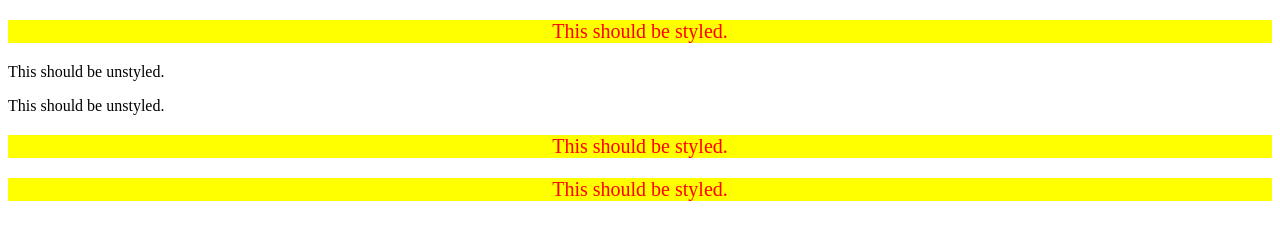
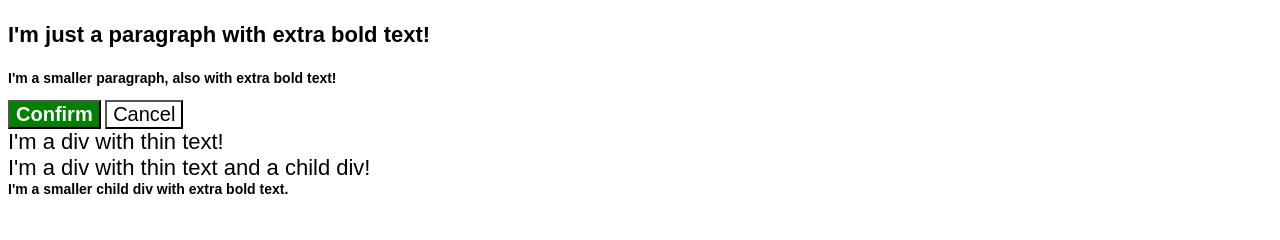
Before and after one commit to Santiago-Montoya/css-foundations, a plain HTML site: page index.html in a window 1280 px wide. Drawn offline with Linux system fonts and the light colour scheme.

Commit message:
Cascade Fix

```diff
--- a/index.html
+++ b/index.html
@@ -1,21 +1,22 @@
 <!DOCTYPE html>
 <html lang="en">
-<head>
+  <head>
     <meta charset="UTF-8">
     <meta http-equiv="X-UA-Compatible" content="IE=edge">
     <meta name="viewport" content="width=device-width, initial-scale=1.0">
+    <title>Fix the Cascade</title>
     <link rel="stylesheet" href="styles.css">
-    <title>Methods for Adding CSS</title>
-</head>
-<body>
-    <div class="container">
-        <p class="text">This should be styled.</p>
-      </div>
-      <p class="text">This should be unstyled.</p>
-      <p class="text">This should be unstyled.</p>
-      <div class="container">
-        <p class="text">This should be styled.</p>
-        <p class="text">This should be styled.</p>
-      </div>
-</body>
+  </head>
+  <body>
+    <p class="para">I'm just a paragraph with extra bold text!</p>
+    <p class="para small-para">I'm a smaller paragraph, also with extra bold text!</p>
+
+    <button id="confirm-button" class="button confirm">Confirm</button>
+    <button id="cancel-button" class="button cancel">Cancel</button>
+
+    <div class="text">I'm a div with thin text!</div>
+    <div class="text">I'm a div with thin text and a child div!
+      <div class="text child">I'm a smaller child div with extra bold text.</div>
+    </div>
+  </body>
 </html>
--- a/styles.css
+++ b/styles.css
@@ -1,6 +1,42 @@
-.container .text {
-    background-color: yellow;
-    color: red;
+body{
+    font-family:Arial, Helvetica, sans-serif
+  }
+
+  .para,
+  .small-para {
+    color: hsl(0, 0%, 0%);
+    font-weight: 800;
+  }
+
+  .para {
+    font-size: 22px;
+  }
+
+  .small-para {
+    font-size: 14px;
+    font-weight: 800;
+  }
+
+  .button {
+    background-color: rgb(255, 255, 255);
+    color: rgb(0, 0, 0);
     font-size: 20px;
-    text-align: center;
-}
+  }
+
+  .confirm {
+    background: green;
+    color: white;
+    font-weight: bold;
+  }
+
+  div.text {
+    color: rgb(0, 0, 0);
+    font-size: 22px;
+    font-weight: 100;
+  }
+
+  .text.child {
+    color: rgb(0, 0, 0);
+    font-weight: 800;
+    font-size: 14px;
+  }
```
